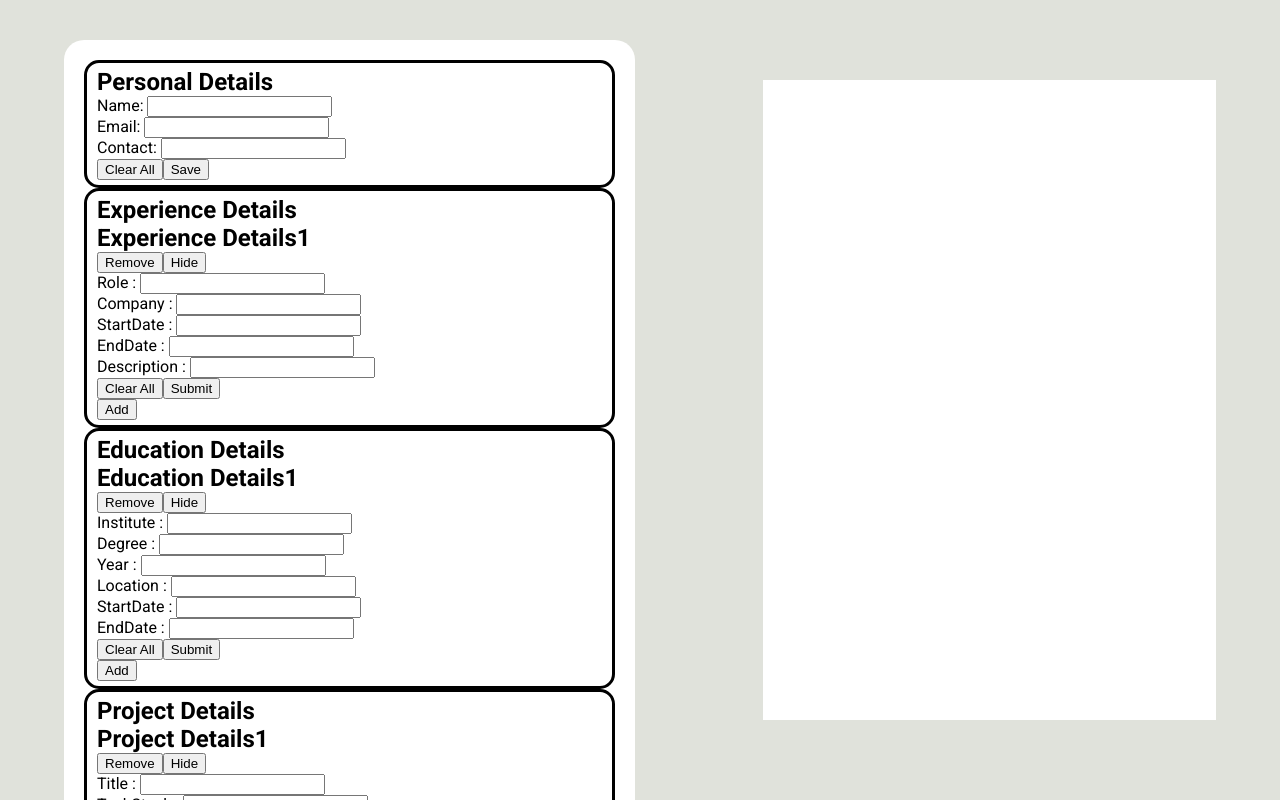
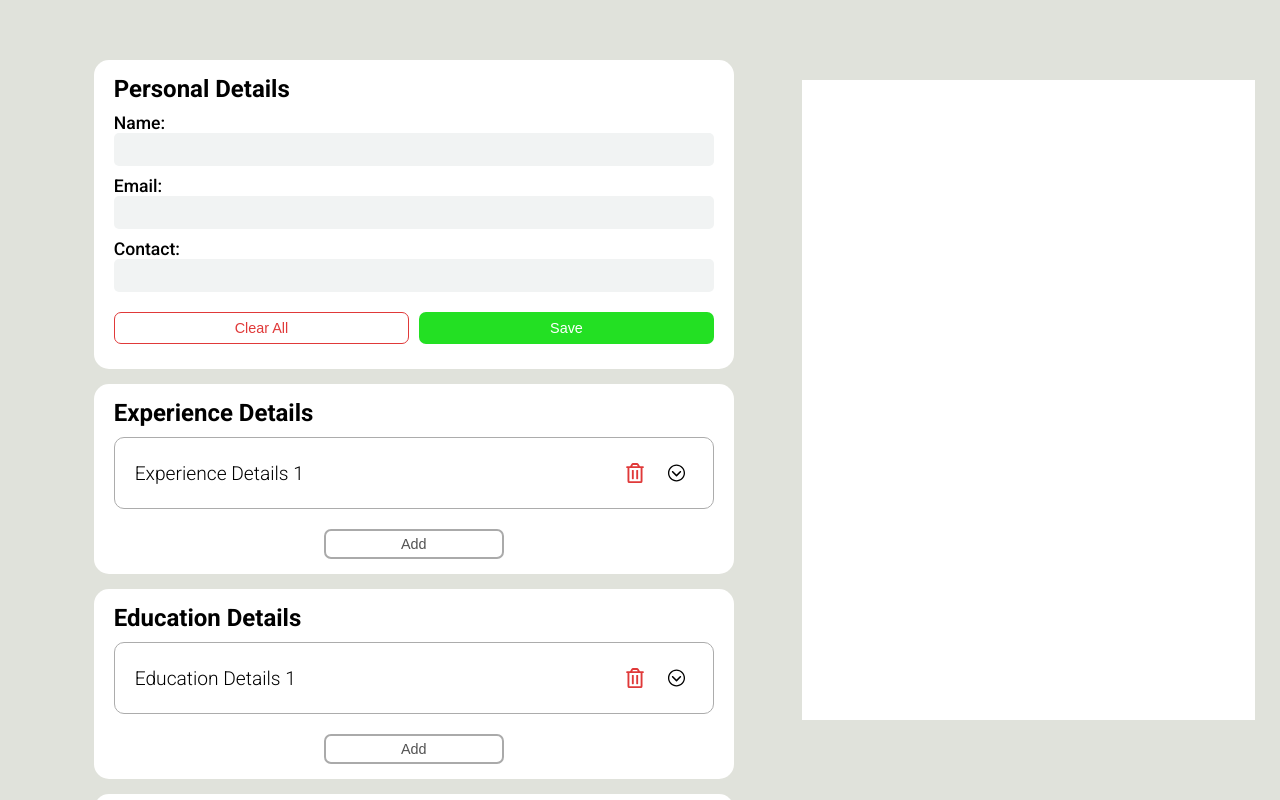
Before and after one commit to ruchik-panwal/ResumeBuilder, a React (Vite) app: page / in a window 1280 px wide. Shown: the top 800 px of the page. Built offline with nearby package versions, Linux system fonts and the light colour scheme.

Commit message:
added style

```diff
--- a/src/components/resumeEditor.jsx
+++ b/src/components/resumeEditor.jsx
@@ -1,4 +1,6 @@
 import { useState } from "react";
+import { FaRegTrashAlt } from "react-icons/fa";
+import { IoIosArrowDropdown, IoIosArrowDropup } from "react-icons/io";
 import "/src/styles/resumeEditor.css";
 
 import {
@@ -202,7 +204,7 @@ function WrapBuilder({
           <FormInpBuilder
             key={uid}
             uid={uid}
-            title={title + (ind + 1)}
+            title={title + " " + (ind + 1)}
             inpField={Object.keys(inObj)}
             Input={inObj}
             onBtnClick={onBtnClick} //referencing the function on parent Component
@@ -212,6 +214,7 @@ function WrapBuilder({
       })}
 
       <button
+        className="addBtn"
         onClick={(e) => {
           e.preventDefault();
           const tempId = [...compId];
@@ -244,10 +247,10 @@ function FormInpBuilder({
   onRmBtnClick,
 }) {
   const [value, setValue] = useState(Input);
-  const [hideState, setHideState] = useState(false);
+  const [hideState, setHideState] = useState(true);
 
   return (
-    <form>
+    <form className="forms">
       <div className="formHeader">
         <h2 className="formTitle">{title}</h2>
         <button
@@ -257,7 +260,7 @@ function FormInpBuilder({
             onRmBtnClick(uid);
           }}
         >
-          Remove
+          <FaRegTrashAlt />
         </button>
 
         <button
@@ -270,8 +273,8 @@ function FormInpBuilder({
             });
           }}
         >
-          {hideState && <>Un Hide</>}
-          {!hideState && <>Hide</>}
+          {hideState && <IoIosArrowDropdown />}
+          {!hideState && <IoIosArrowDropup />}
         </button>
       </div>
 
@@ -319,6 +322,10 @@ function FormInpBuilder({
               e.preventDefault();
               //Sends the value and first 3 letters of uid (i.e : exp1 -> exp) for identification
               onBtnClick(value, uid);
+              setHideState(() => {
+                if (hideState) return false;
+                return true;
+              });
             }}
           >
             Submit
--- a/src/styles/main.css
+++ b/src/styles/main.css
@@ -11,6 +11,7 @@ body{
     box-sizing: border-box;
     width: 100%;
     display: flex;
+    justify-content: center;
 }
 
 h1,
@@ -21,3 +22,7 @@ p{
     margin: 0;
     padding: 0;
 }
+
+button:hover{
+    cursor: pointer;
+}
--- a/src/styles/resumeEditor.css
+++ b/src/styles/resumeEditor.css
@@ -1,14 +1,37 @@
 .resumeEditor {
-  background-color: white;
   height: 100%;
-  width: 100%;
+  width: 700px;
 
   box-sizing: border-box;
   border-radius: 20px;
-  margin: 5vh 5vw;
-  padding: 20px;
+  margin: 5vh 3vw;
+  padding: 20px 30px;
 
   font-size: 16px;
+
+  display: flex;
+  flex-direction: column;
+  align-items: center;
+  justify-items: center;
+  gap: 15px;
+}
+
+label {
+  font-weight: 500;
+  font-size: 1.1rem;
+}
+
+input {
+  all: unset;
+  background-color: rgb(241, 243, 243);
+  border: none;
+  border-width: 1px;
+  border-radius: 5px;
+  height: 23px;
+  font-family: "Roboto";
+  font-size: 1.1rem;
+  box-sizing: 10px;
+  padding: 5px 10px;
 }
 
 .personalWrap,
@@ -16,10 +39,117 @@
 .educationWrap,
 .projectsWrap,
 .skillsWrap {
+  width: 100%;
+  box-sizing: border-box;
+  border-radius: 15px;
+  padding: 15px 20px;
+
+  background-color: white;
+  display: flex;
+  flex-direction: column;
+  justify-content: center;
+  gap: 10px;
+}
+
+/* Buttons */
+.buttonWrap {
+  width: 100%;
+  display: flex;
+  justify-content: center;
+  align-items: center;
+  gap: 10px;
+  margin: 10px 0;
+}
+.buttonWrap button,
+.addBtn {
+  width: 100%;
+  height: 32px;
+  font-size: 0.9rem;
+  border-radius: 7px;
+}
+.saveBtn {
+  background-color: rgb(35, 224, 35);
+  color: white;
+  border: none;
+}
+.clearBtn {
+  color: #e03939;
+  background-color: rgb(255, 255, 255);
   border: solid;
-  border-radius: 15px;
-  border-width: 3px;
-  padding: 5px 10px;
+  border-width: 1px;
+  border-color: #e03939;
+}
+.addBtn {
+  margin-top: 10px;
+  align-self: center;
+  width: 30%;
+  border: solid;
+  background: transparent;
+  height: 30px;
+  border-width: 2px;
+  border-color: rgba(128, 128, 128, 0.671);
+  color: rgb(82, 82, 82);
+}
+.addBtn:hover{
+  background-color: #e9e9e9;
+}
+.removeForm,
+.hideForm{
+  height: 30px;
+  width: 30px;
+  background-color: transparent;
+  border: none;
+
+  display: flex;
+  justify-content: center;
+  align-items: center;
+  font-size: 20px;
+}
+.removeForm{
+  color: #e03939;
+}
+.hideForm{
+  width: 33px;
+  font-size: 60px;
+}
+
+/* Personal Details Form */
+.personalWrap {
+  display: flex;
+  flex-direction: column;
+  justify-content: center;
+  gap: 10px;
+}
+.perInp {
+  display: flex;
+  flex-direction: column;
+  align-self: center;
+  width: 100%;
+}
+
+/* Forms */
+.forms{
+  display: flex;
+  flex-direction: column;
+
+  box-sizing: border-box;
+  padding: 20px;
+  gap: 10px;
+  border: solid;
+  border-color: rgb(172, 172, 172);
+  border-width: 1px;
+  border-radius: 10px;
+}
+.formHeader {
+  display: flex;
+  justify-content: end;
+  align-items: center;
+  gap: 10px;
+}
+.formTitle {
+  margin-right: auto;
+  font-size: 1.2rem;
+  font-weight: 300;
 }
 
 h1 {
--- a/src/styles/resumePreview.css
+++ b/src/styles/resumePreview.css
@@ -3,13 +3,18 @@
   aspect-ratio: 1 / 1.414;
   background-color: white;
 
+  position: sticky;
+  top: 10vh;
+
   box-sizing: border-box;
-  margin: 10vh 5vw;
+  margin: 10vh 0vw;
   padding: 2vh 2vw;
 
   display: flex;
   flex-direction: column;
   gap: 2vh;
+
+  overflow: scroll;
 }
 
 .a4Preview p {
@@ -65,7 +70,7 @@ p.dash {
   font-weight: 150;
 }
 
-.eduTWrap{
+.eduTWrap {
   justify-content: space-between;
 }
 
@@ -75,7 +80,7 @@ p.dash {
 }
 
 .workExp,
-.projWrap{
+.projWrap {
   display: flex;
   flex-direction: column;
   gap: 0.4vh;
@@ -89,12 +94,12 @@ p.dash {
   flex-direction: column;
   gap: 0.7vh;
 }
-.hello{
+.hello {
   display: flex;
   flex-direction: column;
   gap: 0.2vh;
 }
 
-.stackTitle{
+.stackTitle {
   font-weight: 700;
 }
```
